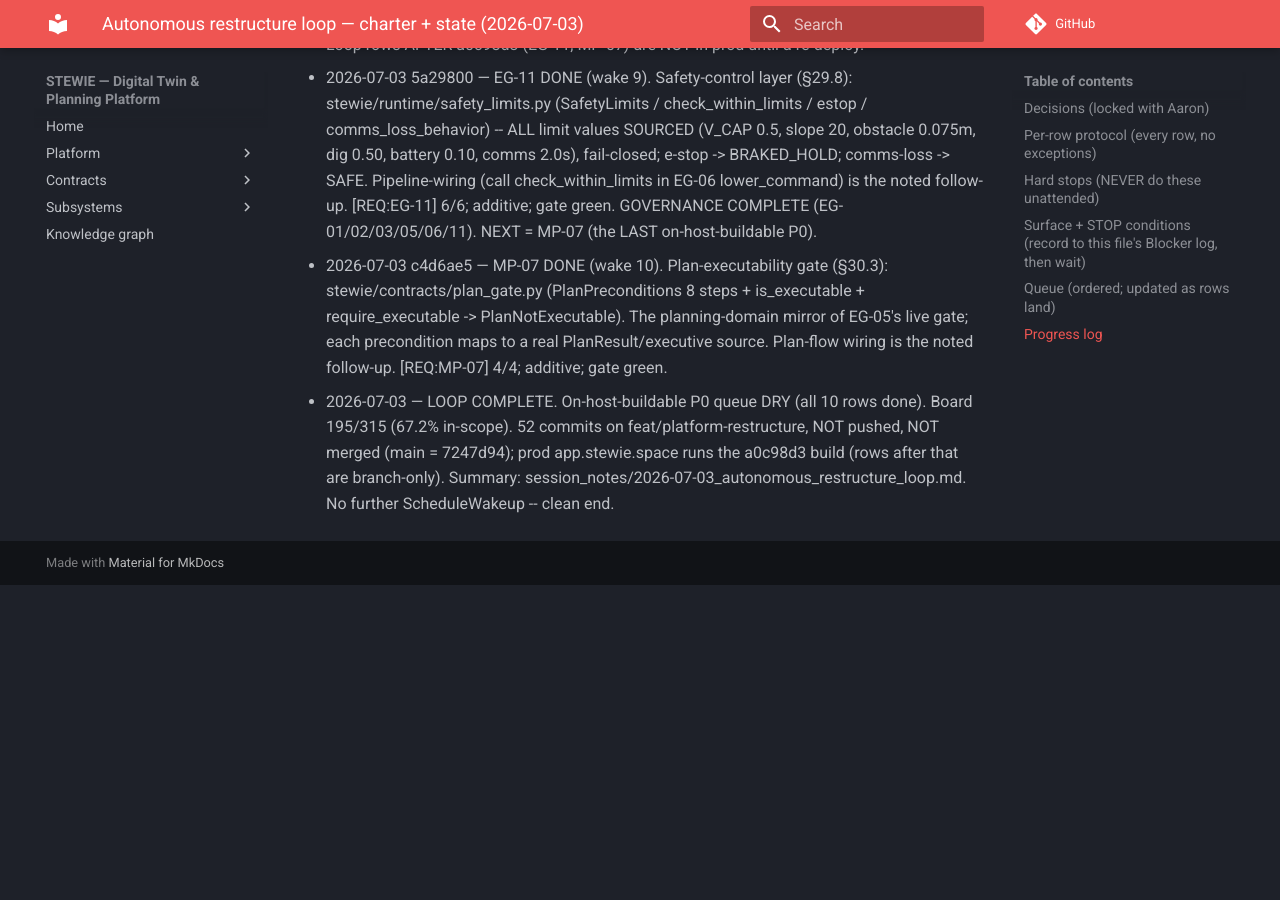
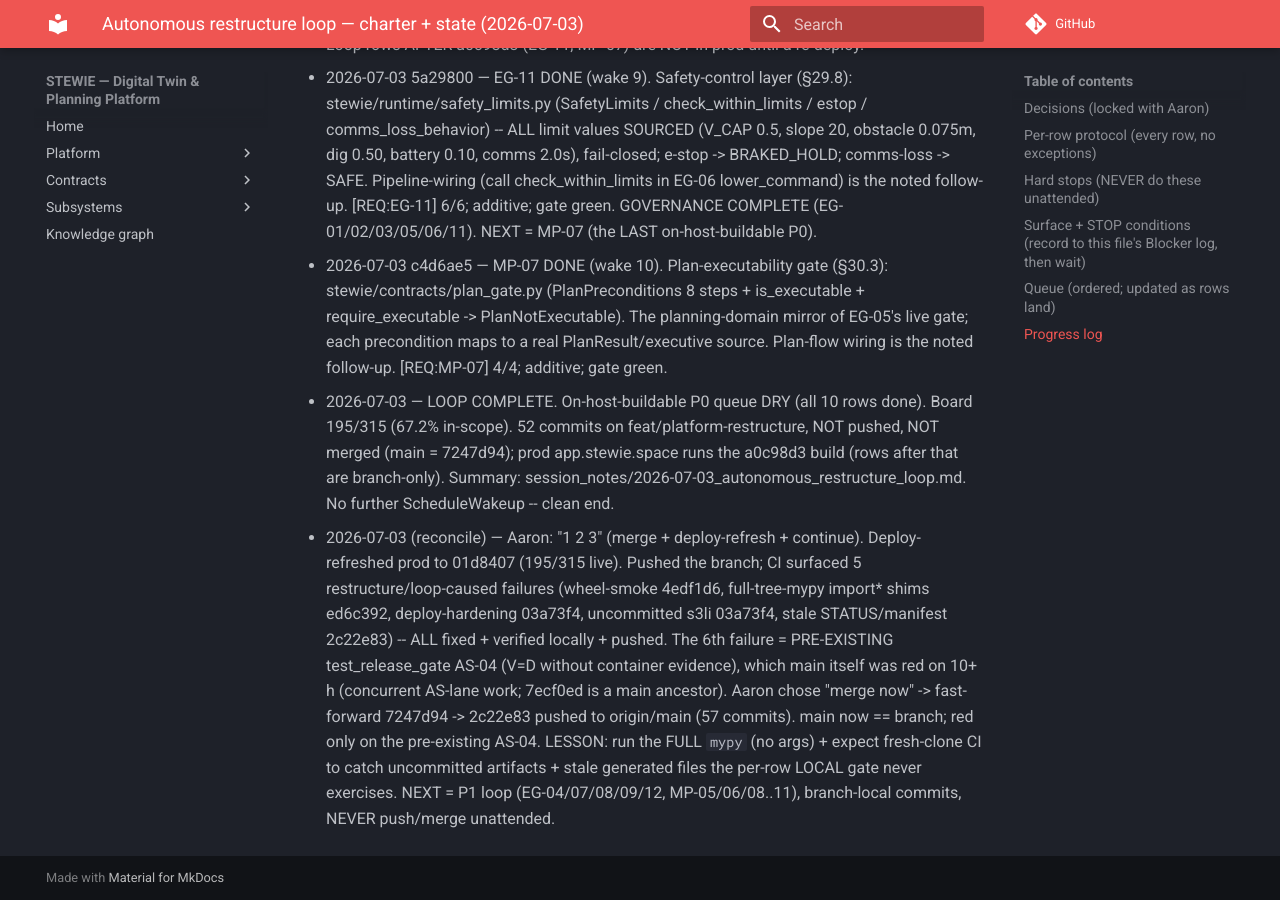
Before and after one commit to stewie-sw/stewie, an MkDocs documentation site: the page built from docs/autonomous_loop_charter_2026-07-03.md, in a window 1280 px wide and 900 px high, scrolled down 4048 px. Built offline with MkDocs 1.6.1 and Material for MkDocs 9.7.7, drawn with Linux system fonts in a browser that asks for light colours; comment, search, counter and statistics services are not loaded; before the commit the page ends 4633 px from its top, so only the background shows below that.

Commit message:
docs(loop): record the merge + CI reconciliation + AS-04 pre-existing blocker
Fast-forward 7247d94 -> 2c22e83 to origin/main (57 commits, Aaron "merge now"). Session note + charter updated:
5 restructure/loop CI failures fixed (wheel/mypy-import*/deploy-hardening/s3li/STATUS+manifest); the 6th
(test_release_gate AS-04 V=D-without-evidence) is pre-existing + shared with main (red 10+h). Next = P1 loop.

```diff
--- a/docs/autonomous_loop_charter_2026-07-03.md
+++ b/docs/autonomous_loop_charter_2026-07-03.md
@@ -133,3 +133,13 @@ and stop scheduling (wait for Aaron).
   52 commits on feat/platform-restructure, NOT pushed, NOT merged (main = 7247d94); prod app.stewie.space runs
   the a0c98d3 build (rows after that are branch-only). Summary: session_notes/2026-07-03_autonomous_restructure_loop.md.
   No further ScheduleWakeup -- clean end.
+- 2026-07-03 (reconcile) — Aaron: "1 2 3" (merge + deploy-refresh + continue). Deploy-refreshed prod to
+  01d8407 (195/315 live). Pushed the branch; CI surfaced 5 restructure/loop-caused failures (wheel-smoke
+  4edf1d6, full-tree-mypy import* shims ed6c392, deploy-hardening 03a73f4, uncommitted s3li 03a73f4,
+  stale STATUS/manifest 2c22e83) -- ALL fixed + verified locally + pushed. The 6th failure = PRE-EXISTING
+  test_release_gate AS-04 (V=D without container evidence), which main itself was red on 10+ h (concurrent
+  AS-lane work; 7ecf0ed is a main ancestor). Aaron chose "merge now" -> fast-forward 7247d94 -> 2c22e83
+  pushed to origin/main (57 commits). main now == branch; red only on the pre-existing AS-04.
+  LESSON: run the FULL `mypy` (no args) + expect fresh-clone CI to catch uncommitted artifacts + stale
+  generated files the per-row LOCAL gate never exercises. NEXT = P1 loop (EG-04/07/08/09/12, MP-05/06/08..11),
+  branch-local commits, NEVER push/merge unattended.
```
Also changed, not shown: session_notes/2026-07-03_autonomous_restructure_loop.md (+29 -8 lines).
